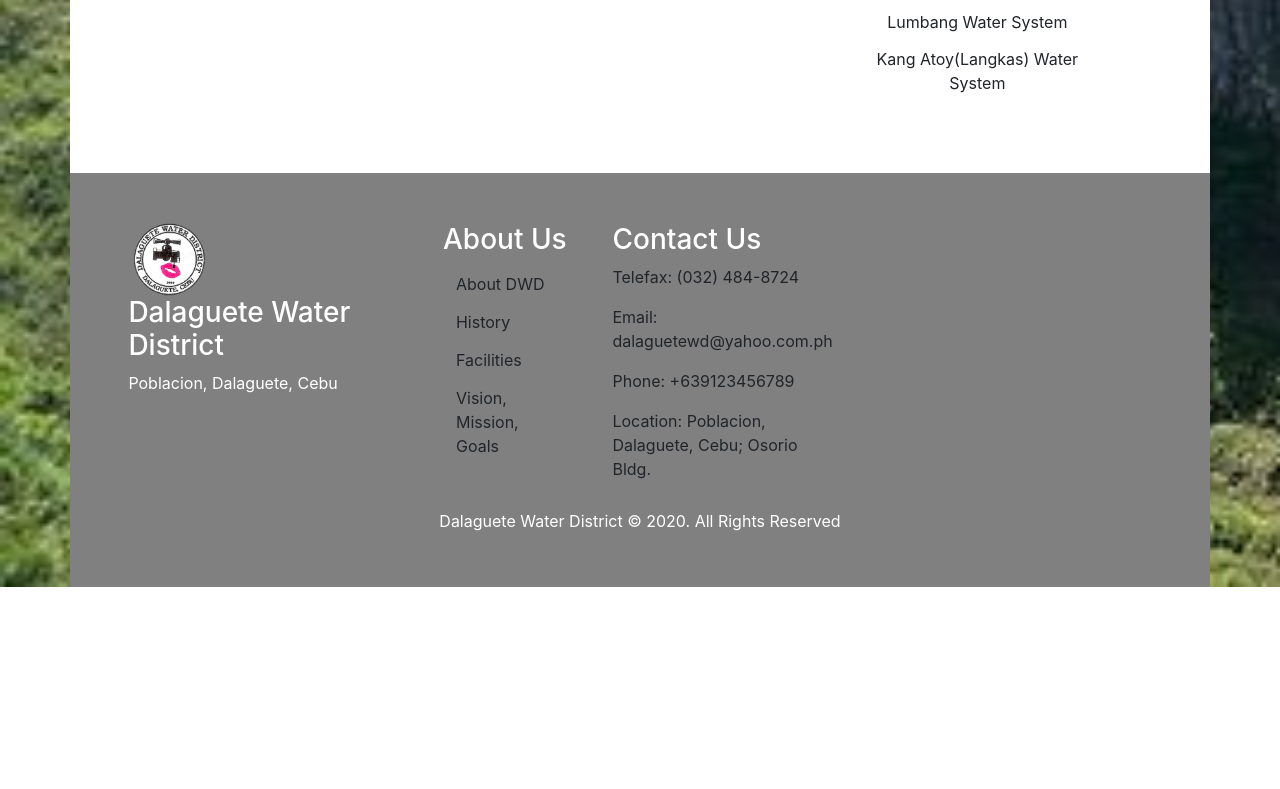
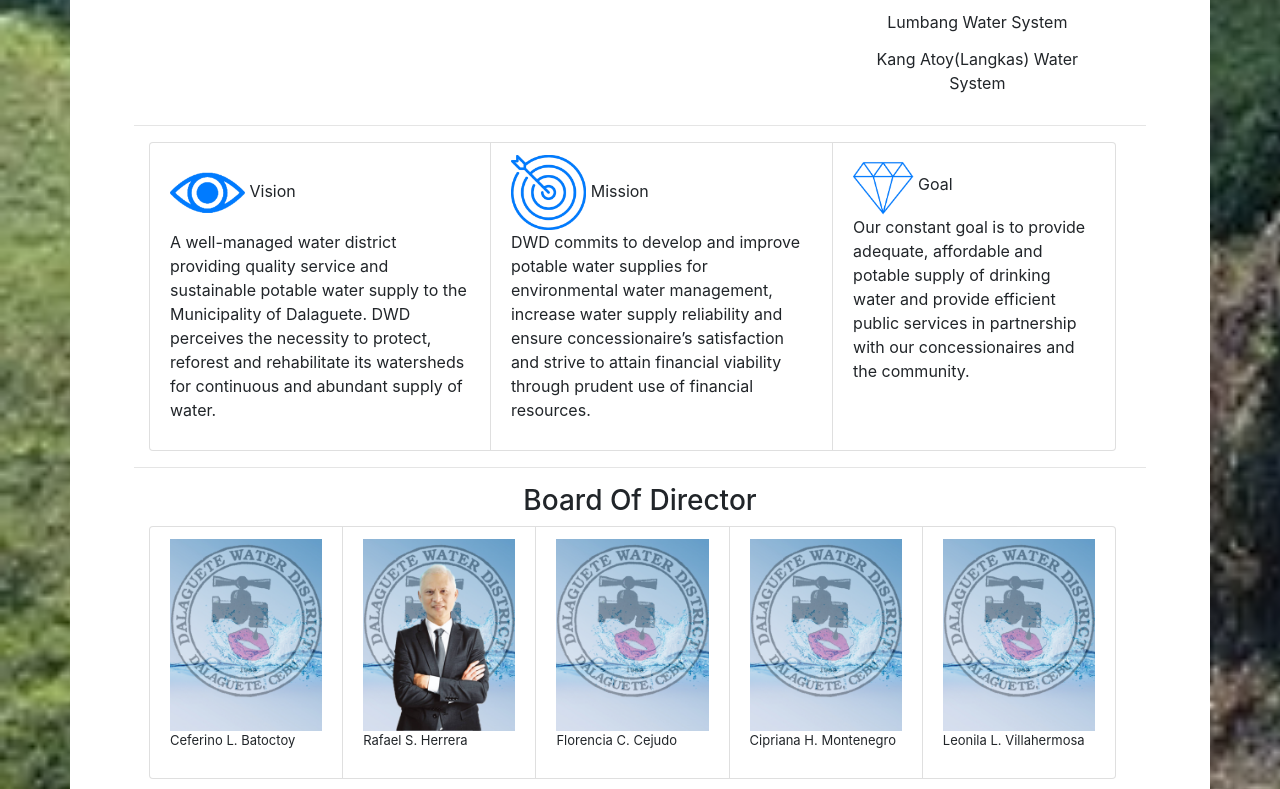
Before and after one commit to herrerajm8/dwd, a plain HTML site: page about.html in a window 1280 px wide. Shown: the part 2291-3080 px from the top of the page. Before the commit the page ends 2878 px from the top, so only its background shows below. Drawn offline with nearby package versions, Linux system fonts and the light colour scheme.

Commit message:
nth commit

```diff
--- a/about.html
+++ b/about.html
@@ -20,7 +20,7 @@
 		    </div>
 		      <ul class="nav navbar-nav navbar-right">
 		      	<li class="nav-item">
-		      		<a href="home.html"><button class="btn btn-active text-white">Home</button></a>
+		      		<a href="index.html"><button class="btn btn-active text-white">Home</button></a>
 		        </li>
 		      	<li class="nav-item">
 		      		<a href="announcements.html"><button class="btn text-white">Announcements</button></a>
@@ -115,8 +115,63 @@
 				</div>
 			</div>
 		</div>
+			<hr>
+
+			<div class="container">
+				<ul class="list-group-horizontal list-group container-fluid">
+					<li class="list-group-item">
+						<img src="img/blueeye.png" class="imgcontrol imgcenter">
+						<caption>Vision</caption>
+						<p>A well-managed water district providing quality service and sustainable potable water supply to the Municipality of Dalaguete.  DWD perceives the necessity to protect, reforest and rehabilitate its watersheds for continuous and abundant supply of water.</p>
+					</li>
+					<li class="list-group-item">
+						<img src="img/target.png" class="imgcontrol imgcenter">
+						<caption>Mission</caption>
+						<p>
+							         DWD commits to develop and improve potable water supplies for environmental water management, increase water supply reliability and ensure concessionaire’s satisfaction and strive to attain financial viability through prudent use of financial resources.
+						</p>
+					</li>
+					<li class="list-group-item">
+						<img src="img/diamond.png" class="imgcontrol imgcenter">
+						<caption>Goal</caption>
+						<p>
+							Our constant goal is to provide adequate, affordable and potable supply of drinking water and provide efficient public services in partnership with our concessionaires and the community.
+						</p>
+					</li>
+				</ul>
+			</div>
+
+			<hr>
+			<div class="container">
+				<h3 class="text-center">Board Of Director</h3>
+				<ul class="list-group list-group-horizontal container-fluid">
+					<li class="list-group-item">
+						<img src="img/bodempty.png" class="imgbodcontrol">
+						<p style="font-size: 13;">Ceferino L. Batoctoy</p>
+					</li>
+					<li class="list-group-item">
+						<img src="img/bodherrera.png" class="imgbodcontrol">
+						<p style="font-size: 13;">Rafael S. Herrera</p>
+					</li>
+					<li class="list-group-item">
+						<img src="img/bodempty.png" class="imgbodcontrol">
+						<p style="font-size: 13;">Florencia C. Cejudo</p>
+					</li>
+					<li class="list-group-item">
+						<img src="img/bodempty.png" class="imgbodcontrol">
+						<p style="font-size: 13;">Cipriana H. Montenegro</p>
+					</li>
+					<li class="list-group-item">
+						<img src="img/bodempty.png" class="imgbodcontrol">
+						<p style="font-size: 13;">Leonila L. Villahermosa</p>
+					</li>
+				</ul>
+			</div>
+
 
 		</div>
+
+
 
 <footer style="background-color: gray;position: static;padding: 3%;width: 100%;" class="container">
 	<ul class="list-group list-group-horizontal" style="background-color: transparent;">
--- a/mystyle.css
+++ b/mystyle.css
@@ -137,3 +137,12 @@
 	width: 25%;
 	margin-right: 3%;
 }
+
+img.imgcenter{
+	margin: auto;
+}
+
+img.imgbodcontrol{
+	width: 100%;
+	margin: auto;
+}
```
Also changed, not shown: announcements.html (+1 -1 lines), contact.html (+1 -1 lines), index.html (+1 -1 lines), img/blueeye.png (added), img/bodempty.png (added), img/bodherrera.png (added), img/bodosorio.png (added), img/diamond.png (added), img/target.PNG (added).
